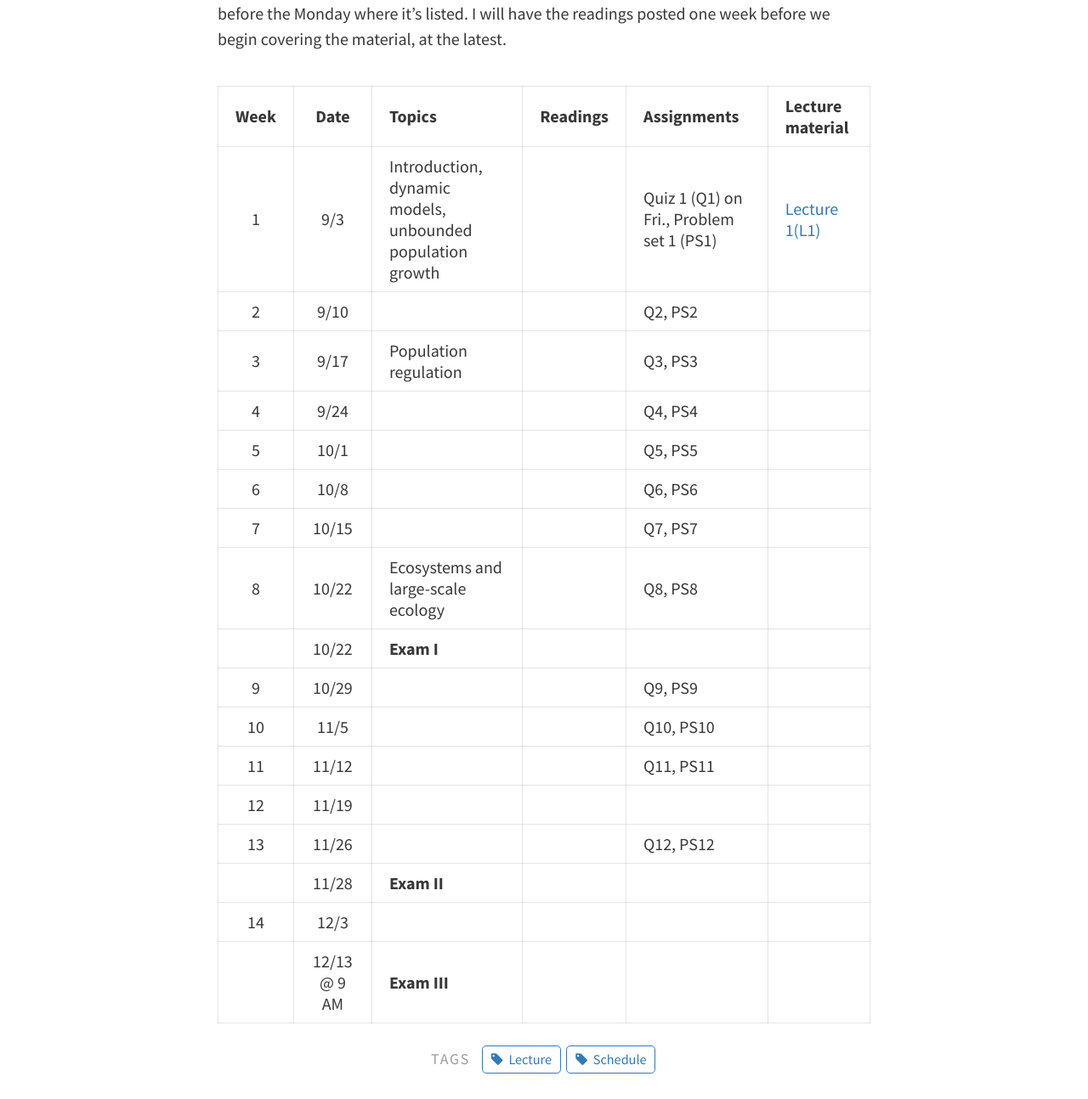
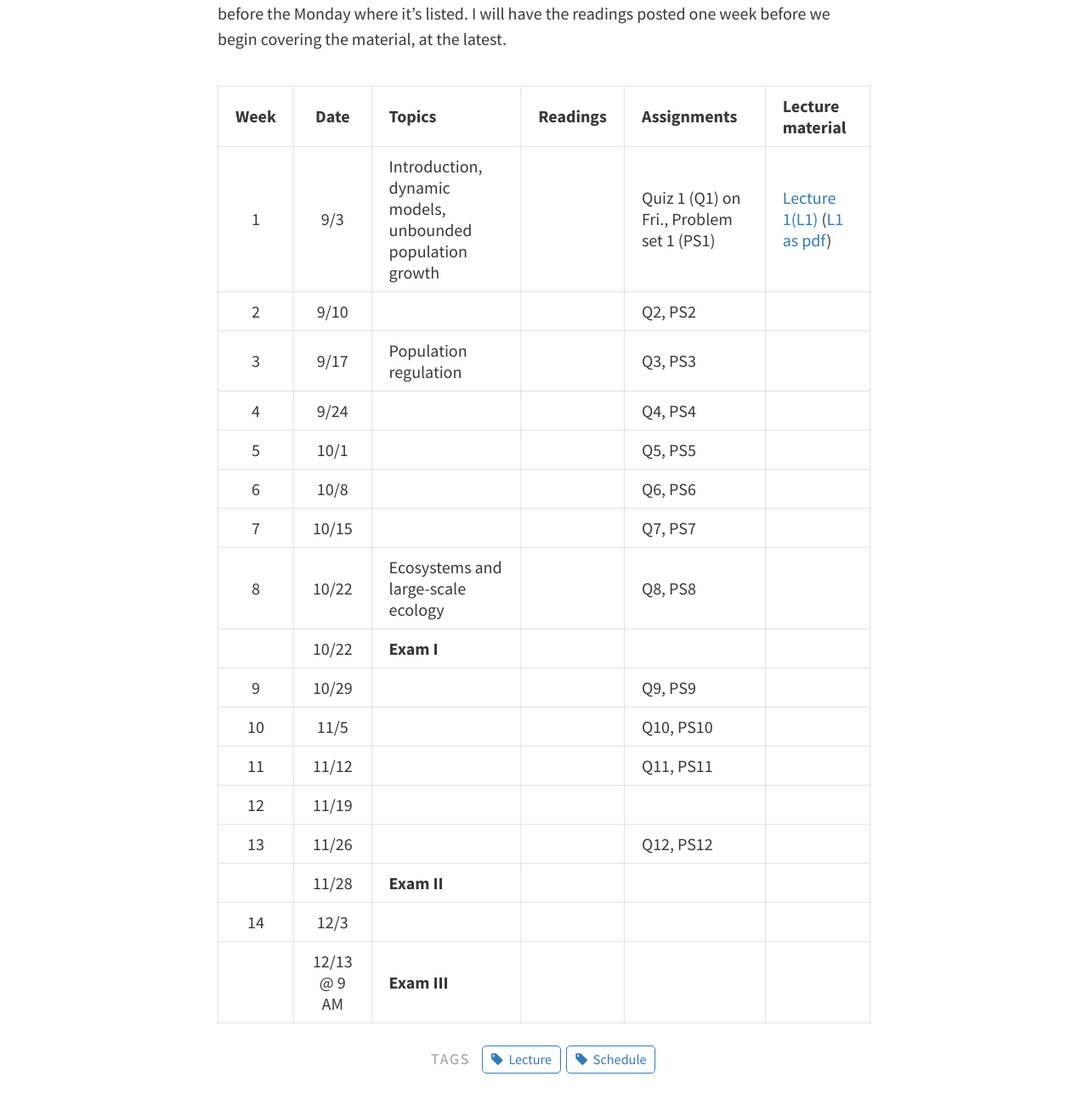
Before and after one commit to davan690/ColbyEcology.github.io, a Jekyll site: the page built from pages/lecture_schedule.md, in a window 1280 px wide. Shown: the part 646-1940 px from the top of the page at 85% size. Built offline with Jekyll 4.4.1, drawn with Linux system fonts in a browser that asks for light colours.

Commit message:
lec 1 pdf

```diff
--- a/pages/lecture_schedule.md
+++ b/pages/lecture_schedule.md
@@ -15,7 +15,7 @@
 
 Week | Date  | Topics | Readings | Assignments| Lecture material
 :---:|:-----:|--------|---------|---------|-------------|
-1    | 9/3   | Introduction, dynamic models, unbounded population growth | | Quiz 1 (Q1) on Fri., Problem set 1 (PS1) | [Lecture 1(L1)](https://drive.google.com/open?id=1pApFDtMNTXzmT27EkLN2nmTKwJ-g05WQ) |
+1    | 9/3   | Introduction, dynamic models, unbounded population growth | | Quiz 1 (Q1) on Fri., Problem set 1 (PS1) | [Lecture 1(L1)](https://drive.google.com/open?id=1pApFDtMNTXzmT27EkLN2nmTKwJ-g05WQ) ([L1 as pdf](https://drive.google.com/open?id=1s294Wmjbu7-7-yecpZcFGm95hBzTyzBH)) |
 2    | 9/10  | | | Q2, PS2 | |
 3    | 9/17  | Population regulation | | Q3, PS3 | |
 4    | 9/24  | | | Q4, PS4 | |
```
